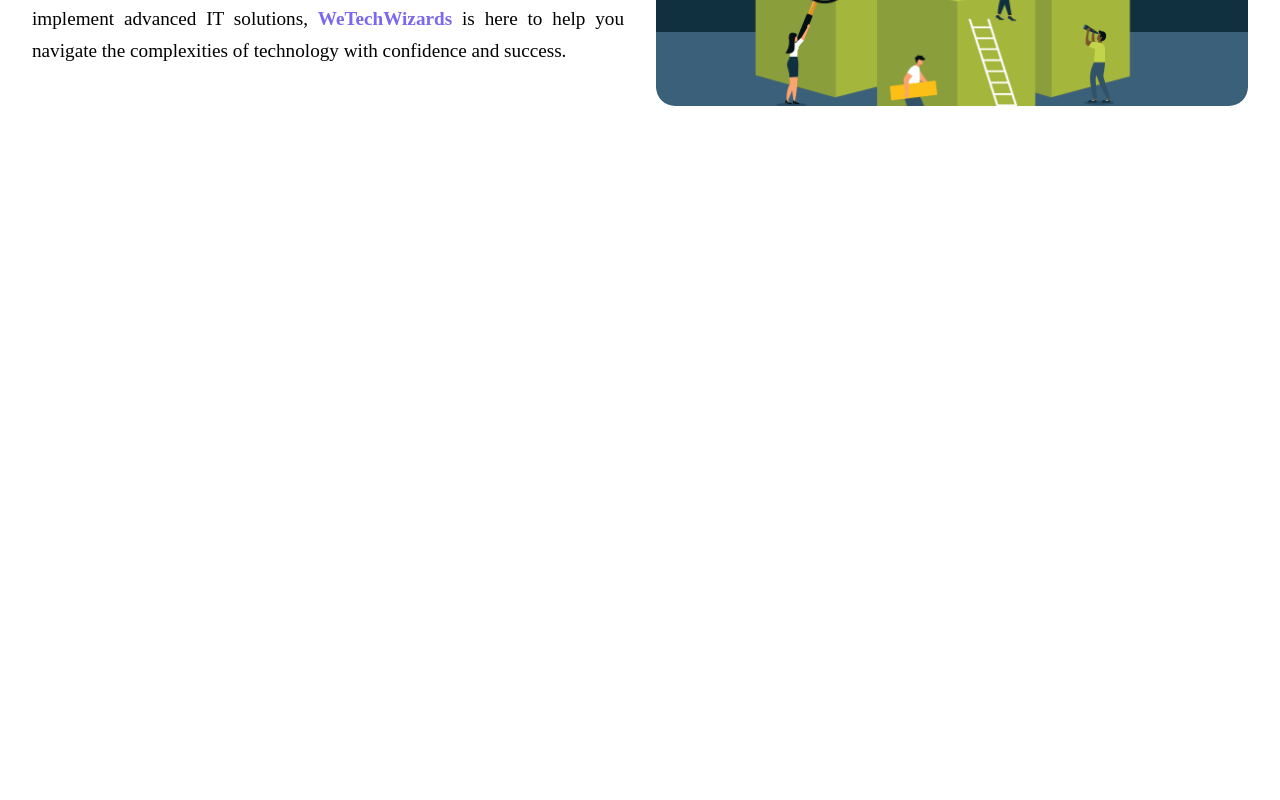
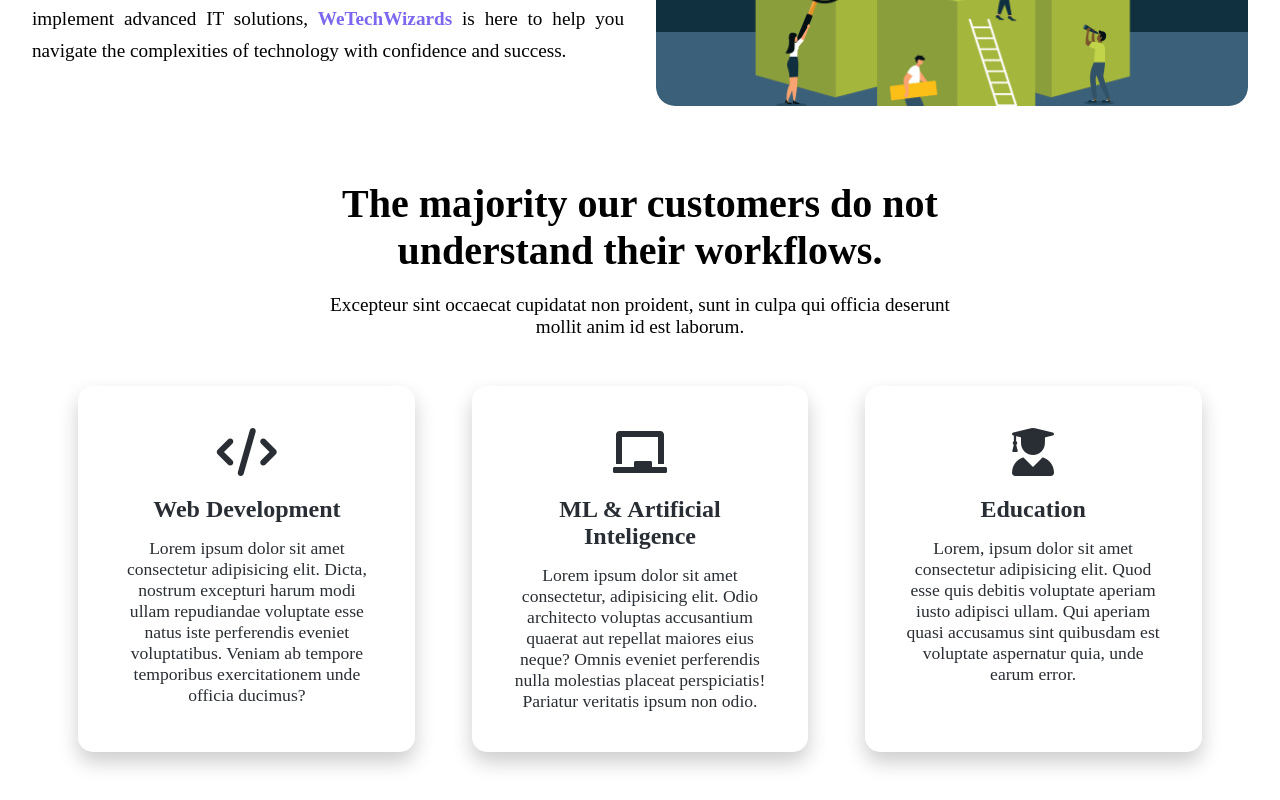
Before and after one commit to akashm2401/WTW, a React (Create React App) app: page / in a window 1280 px wide. Shown: the part 1481-2281 px from the top of the page. Before the commit the page ends 1629 px from the top, so only its background shows below. Built offline with nearby package versions, Linux system fonts and the light colour scheme.

Commit message:
Added services section and font awesome cdn in inex html

```diff
--- a/public/index.html
+++ b/public/index.html
@@ -26,6 +26,10 @@
       Learn how to configure a non-root public URL by running `npm run build`.
     -->
     <title>WeTechWizards</title>
+
+    <!--  -->
+    <!-- Importing Icons from font awsome -->
+    <link rel="stylesheet" href="https://cdnjs.cloudflare.com/ajax/libs/font-awesome/6.0.0-beta3/css/all.min.css">
   </head>
   <body>
     <noscript>You need to enable JavaScript to run this app.</noscript>
--- a/src/components/LandingPage/AboutComponent/AboutComponent.scss
+++ b/src/components/LandingPage/AboutComponent/AboutComponent.scss
@@ -1,5 +1,6 @@
 #about-section {
     padding: 1rem;
+
     .about-container {
         margin-top: 1rem;
 
--- a/src/components/LandingPage/LandingPage.tsx
+++ b/src/components/LandingPage/LandingPage.tsx
@@ -3,6 +3,7 @@ import React from 'react';
 // Importing components
 import HeroComponent from './HeroComponent/HeroComponent.tsx';
 import AboutComponent from './AboutComponent/AboutComponent.tsx';
+import ServicesComponent from './ServicesComponent/ServicesComponent.tsx';
 
 export default function LandingPage() {
   return (
@@ -11,6 +12,7 @@ export default function LandingPage() {
         <section>
             <HeroComponent/>
             <AboutComponent/>
+            <ServicesComponent/>
         </section>
     </div>
   )
--- /dev/null
+++ b/src/components/LandingPage/ServicesComponent/ServicesComponent.scss
@@ -0,0 +1,159 @@
+#services-section {
+    padding: 1rem;
+
+    .services-container {
+        margin-top: 1rem;
+
+        .services-header {
+
+            display: flex;
+            flex-direction: column;
+            align-items: center;
+
+            h3, p {
+                text-align: center;
+            }
+
+            h3 {
+                font-size: 2.5rem;
+                width: 50%;
+            }
+
+            p {
+                margin-top: 20px;
+                width: 50%;
+                font-size: 1.2rem;
+            }
+        }
+
+        .services-main {
+            margin-top: 3rem;
+
+            .services-content {
+                display: flex;
+                margin: 2rem 5%;
+                padding: 0;
+                flex-wrap: wrap;
+                width: 90%;
+                justify-content: space-between;
+                row-gap: 40px;
+
+                .services-item {
+                    background: #fff;
+                    color: #292E34;
+                    border-radius: 15px;
+                    padding: 40px;
+                    width: 30%;
+                    text-align: center;
+                    box-shadow: 0 10px 20px rgba(0, 0, 0, 0.2);
+                    transition: transform 0.4s ease, box-shadow 0.4s ease, background-color 0.4s ease;
+                    position: relative;
+                    overflow: hidden;
+                    animation: zoomIn 0.6s ease-out;
+
+                    .services-icon {
+                        font-size: 3rem;
+                        color: #292E34;
+                        margin-bottom: 15px;
+                        transition: color 0.3s ease;
+                    }
+
+                    h3 {
+                        font-size: 1.5rem;
+                        margin: 15px 0;
+                        color: #292E34;
+                        transition: color 0.3s ease;
+                    }
+
+                    p {
+                        font-size: 1.1rem;
+                        margin: 0;
+                        transition: opacity 0.3s ease;
+                    }
+                }
+
+                .services-item:hover {
+                    transform: scale(1.05);
+                    box-shadow: 0 15px 30px rgba(0, 0, 0, 0.3);
+                    background-color: #49CCF9;
+                    color: #fff;
+                }
+
+                .services-item:hover .services-icon {
+                    color: #fff;
+                    transform: rotate(360deg);
+                }
+
+                .services-item:hover h3 {
+                    color: #fff;
+                }
+
+
+                .services-item:hover p {
+                    opacity: 0.9;
+                }
+            }
+        }
+    }
+}
+
+// Responsive
+// Tablet Screens
+@media only screen and (min-width: 768px) and (max-width: 992px) {
+    #services-section {
+        .services-container {
+
+            .services-header {
+
+                h3 {
+                    width: 80%;
+                }
+
+                p {
+                    width: 80%;
+                }
+            }
+        }
+
+        .services-main {
+
+            .services-content {
+
+                .services-item {
+                    width: 45% !important;
+
+                }
+            }
+        }
+    }
+}
+
+// Mobile devices
+@media only screen and (max-width: 768px) {
+    #services-section {
+        .services-container {
+
+            .services-header {
+
+                h3 {
+                    width: 100%;
+                    font-size: 2rem;
+                }
+
+                p {
+                    width: 100%;
+                }
+            }
+        }
+
+        .services-main {
+
+            .services-content {
+
+                .services-item {
+                    width: 100% !important;
+                }
+            }
+        }
+    }
+}
--- /dev/null
+++ b/src/components/LandingPage/ServicesComponent/ServicesComponent.tsx
@@ -0,0 +1,48 @@
+import React from 'react';
+
+//Add CSS
+import './ServicesComponent.scss'
+
+export default function ServicesComponent() {
+  return (
+    <div>
+        <section id="services-section">
+            <div className="services-container">
+                <div className="services-header">
+                    <h3>The majority our customers do not understand their workflows.</h3>
+                    <p>Excepteur sint occaecat cupidatat non proident, sunt in culpa qui officia deserunt mollit anim id est laborum.</p>
+                </div>
+
+                <div className="services-main">
+
+                    <div className="services-content">
+                        <div className="services-item">
+                            <div className="services-icon">
+                                <i className="fas fa-solid fa-code"></i>
+                            </div>
+                            <h3>Web Development</h3>
+                            <p>Lorem ipsum dolor sit amet consectetur adipisicing elit. Dicta, nostrum excepturi harum modi ullam repudiandae voluptate esse natus iste perferendis eveniet voluptatibus. Veniam ab tempore temporibus exercitationem unde officia ducimus?</p>
+                        </div>
+
+                        <div className="services-item">
+                            <div className="services-icon">
+                                <i className="fa-solid fa-chalkboard"></i>
+                            </div>
+                            <h3>ML & Artificial Inteligence</h3>
+                            <p>Lorem ipsum dolor sit amet consectetur, adipisicing elit. Odio architecto voluptas accusantium quaerat aut repellat maiores eius neque? Omnis eveniet perferendis nulla molestias placeat perspiciatis! Pariatur veritatis ipsum non odio.</p>
+                        </div>
+
+                        <div className="services-item">
+                            <div className="services-icon">
+                                <i className="fa-solid fa-user-graduate"></i>
+                            </div>
+                            <h3>Education</h3>
+                            <p>Lorem, ipsum dolor sit amet consectetur adipisicing elit. Quod esse quis debitis voluptate aperiam iusto adipisci ullam. Qui aperiam quasi accusamus sint quibusdam est voluptate aspernatur quia, unde earum error.</p>
+                        </div>
+                      </div>
+                </div>
+            </div>
+        </section>
+    </div>
+  )
+}
--- a/src/utils/animations.scss
+++ b/src/utils/animations.scss
@@ -86,3 +86,15 @@
         clip-path: inset(0 0 0 0);
     }
 }
+
+// Zoom In
+@keyframes zoomIn {
+    from {
+        opacity: 0;
+        transform: scale(0.9);
+    }
+    to {
+        opacity: 1;
+        transform: scale(1);
+    }
+}
```
